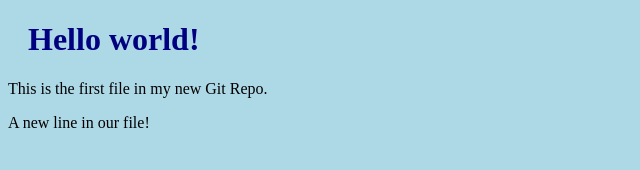
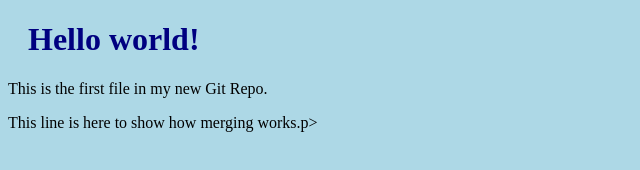
Before and after one commit to swarnakpl/hello-world, a plain HTML site: page index.html in a window 1280 px wide. Shown: the whole page, without its empty margins (0-640 px from the left). Drawn offline with Linux system fonts and the light colour scheme.

Commit message:
Updated index.html with emergency fix

```diff
--- a/index.html
+++ b/index.html
@@ -8,6 +8,6 @@
 
 <h1>Hello world!</h1>
 <p>This is the first file in my new Git Repo.</p>
-<p>A new line in our file!</p>
+<p>This line is here to show how merging works.p>
 </body>
 </html>
```
